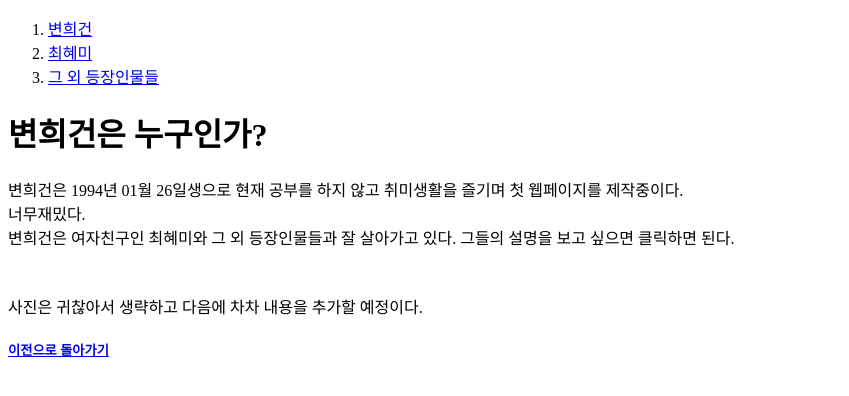
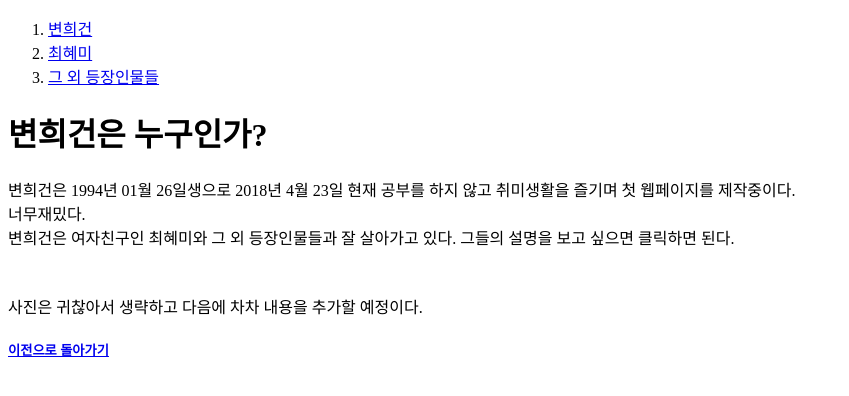
Before and after one commit to ggamsoonizzang/-, a plain HTML site: page 변희건.html in a window 1280 px wide. Shown: the whole page, without its empty margins (0-849 px from the left). Drawn offline with Linux system fonts and the light colour scheme.

Commit message:
Update 변희건.html

```diff
--- a/변희건.html
+++ b/변희건.html
@@ -14,7 +14,7 @@
 
   <h1> 변희건은 누구인가? </h1>
 
-  <p>변희건은 1994년 01월 26일생으로 현재 공부를 하지 않고 취미생활을 즐기며 첫 웹페이지를 제작중이다.<br>
+  <p>변희건은 1994년 01월 26일생으로 2018년 4월 23일 현재 공부를 하지 않고 취미생활을 즐기며 첫 웹페이지를 제작중이다.<br>
   너무재밌다.<br>
   변희건은 여자친구인 최혜미와 그 외 등장인물들과 잘 살아가고 있다. 그들의 설명을 보고 싶으면 클릭하면 된다.</p>
 
```
